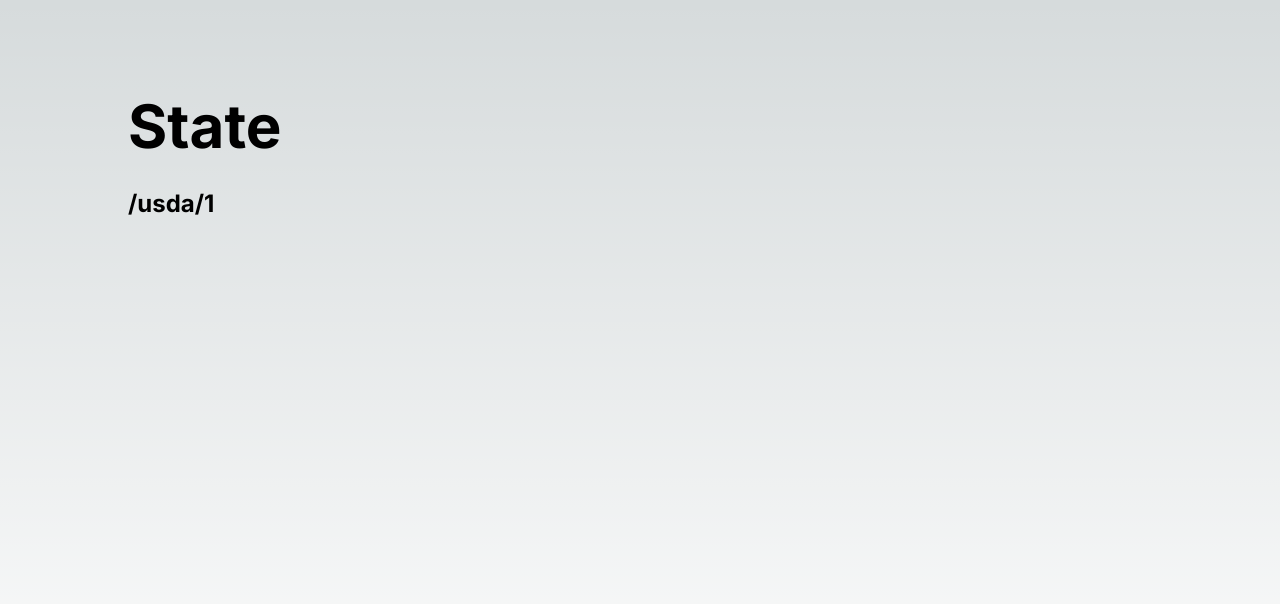
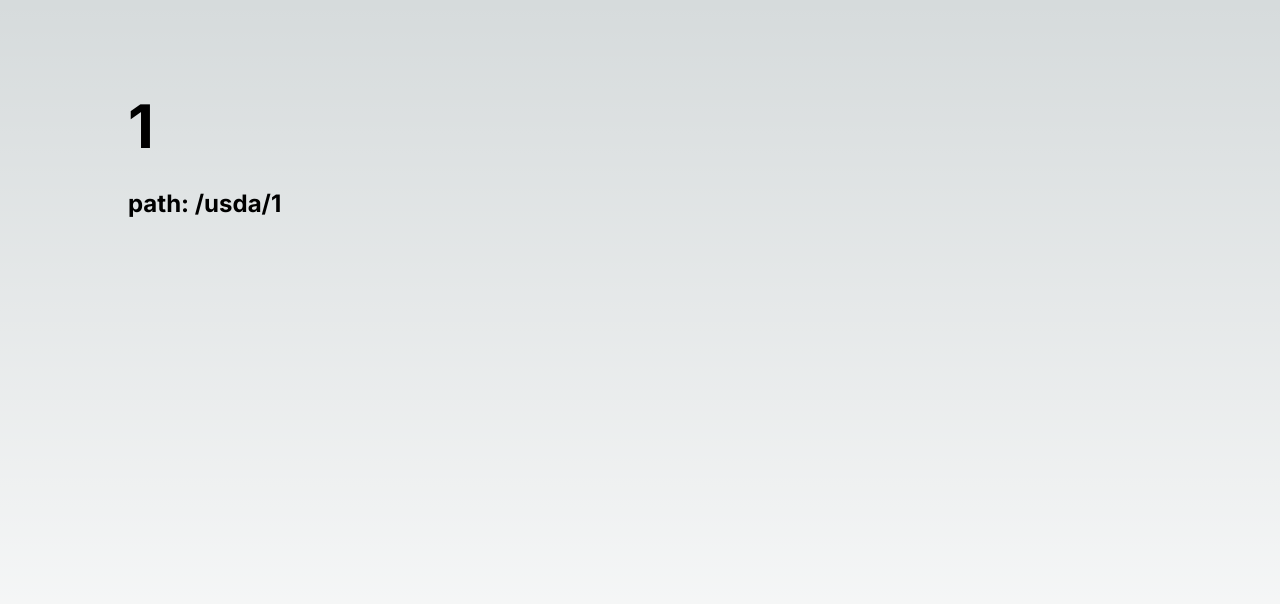
Before and after one commit to erlemulligan/farm-data, a Next.js app: page /usda/1 in a window 1280 px wide. Shown: the top 604 px of the page. Built offline with nearby package versions, Linux system fonts and the light colour scheme.

Commit message:
displaying state name on each page with proper formatting

```diff
--- a/src/app/usda/[state]/page.tsx
+++ b/src/app/usda/[state]/page.tsx
@@ -1,15 +1,18 @@
 'use client';
 
-import { usePathname } from 'next/navigation';
+import { usePathname, useParams } from 'next/navigation';
 
 export default function UsdaState() {
     const pathName = usePathname();
+    const params = useParams();
+    const stateName = decodeURI(params.state.toString().replace('-', ' '));
+    const stateNameCapitalized = stateName.replace(/\b\w/g, l => l.toUpperCase());
 
     return (
         <main className="flex min-h-screen flex-col items-center justify-between p-24">
             <div className="z-10 max-w-5xl w-full text-sm">
-                <h1 className="text-6xl font-bold mb-8">State</h1>
-                <h2 className="text-2xl font-bold">{pathName}</h2>
+                <h1 className="text-6xl font-bold mb-8">{stateNameCapitalized}</h1>
+                <h2 className="text-2xl font-bold">path: {pathName}</h2>
             </div>
         </main>
     );
```
